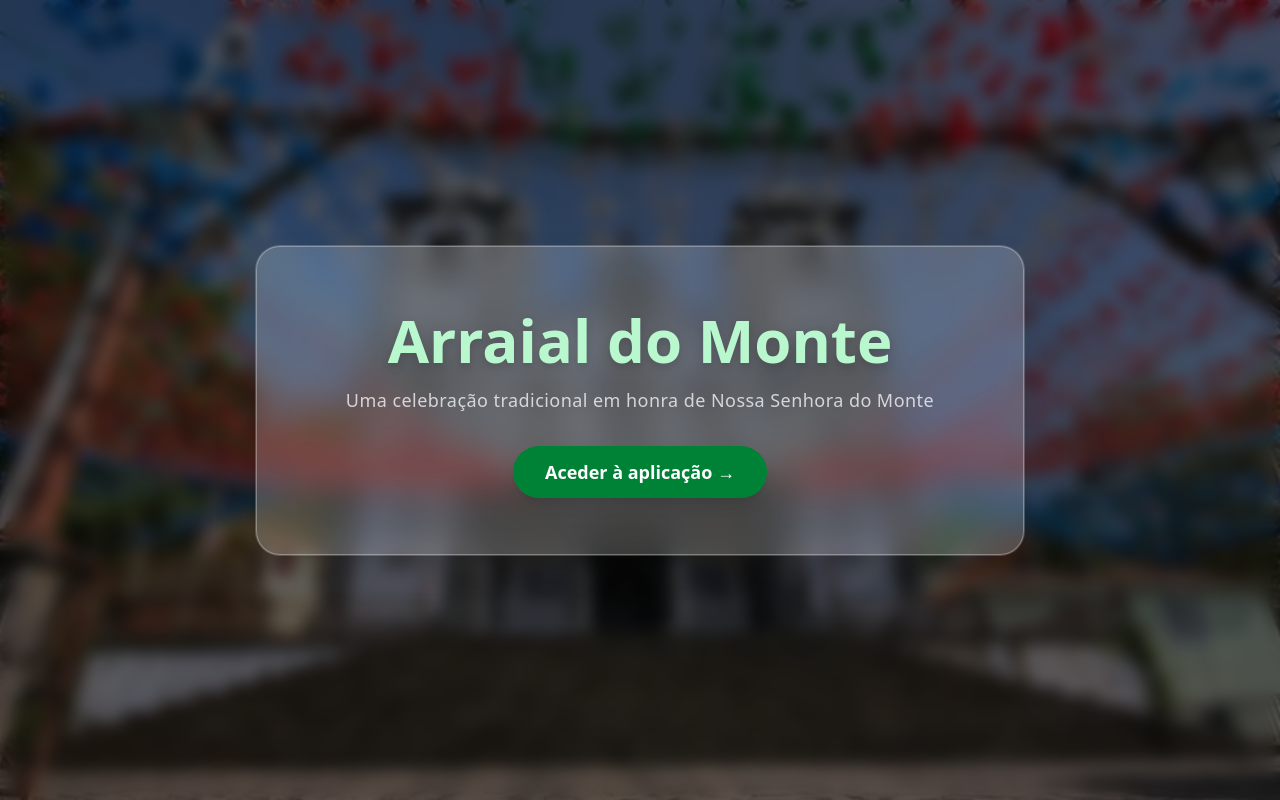
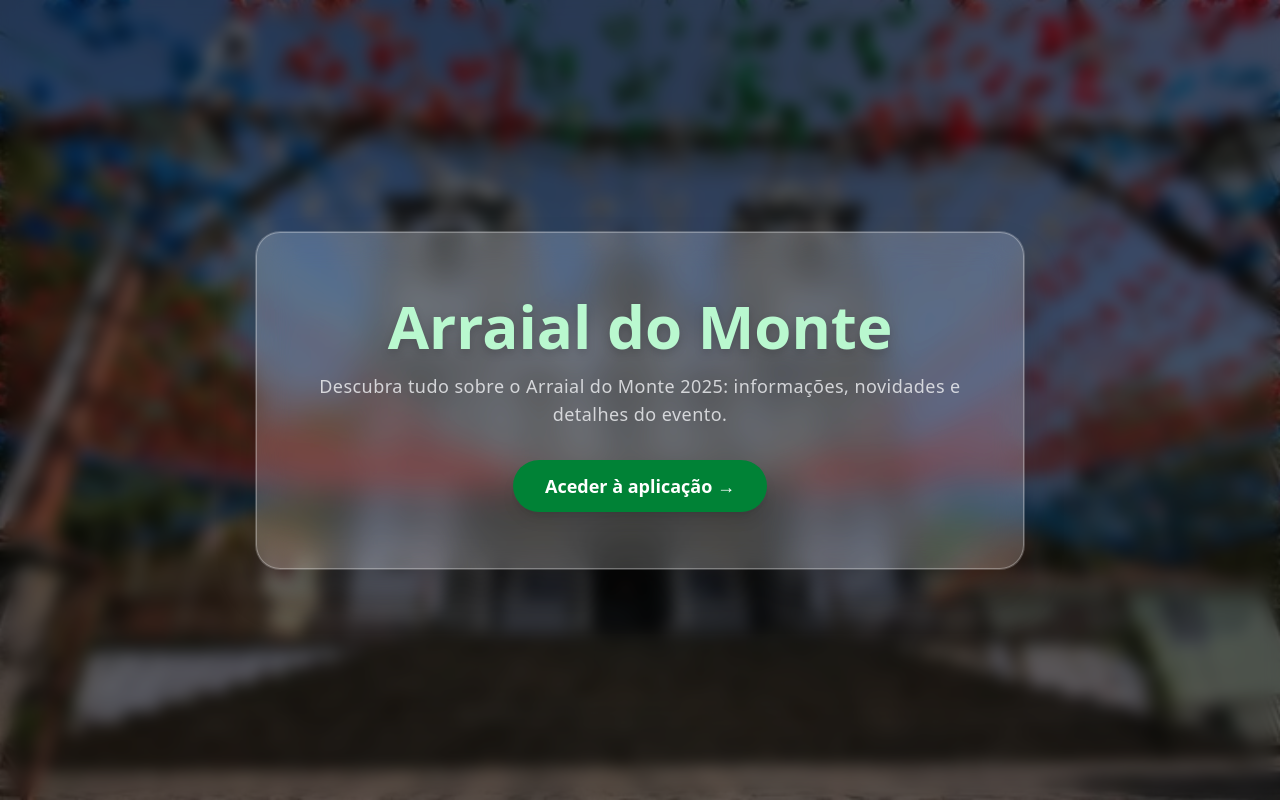
Before and after one commit to the-rfer/iframe-test, a React (Vite) app in the folder vite/: page / in a window 1280 px wide. Built offline with nearby package versions, Linux system fonts and the light colour scheme.

Commit message:
deployment_script

```diff
--- a/vite/src/data/static.js
+++ b/vite/src/data/static.js
@@ -126,4 +126,8 @@ export const fileList = [
         name: 'Arraial do Monte 2025',
         file: 'arraial.png',
     },
+    {
+        name: 'Condicionamento das estradas',
+        file: 'estradas.pdf',
+    },
 ];
--- a/vite/src/pages/index/page.jsx
+++ b/vite/src/pages/index/page.jsx
@@ -23,8 +23,8 @@ export function Index() {
                         Arraial do Monte
                     </h1>
                     <p className='text-gray-100/80 text-base md:text-lg tracking-wide'>
-                        Uma celebração tradicional em honra de Nossa Senhora do
-                        Monte
+                        Descubra tudo sobre o Arraial do Monte 2025:
+                        informações, novidades e detalhes do evento.
                     </p>
                 </header>
 
```
Also changed, not shown: 4 other files (tests, documents, lock files or other folders).
